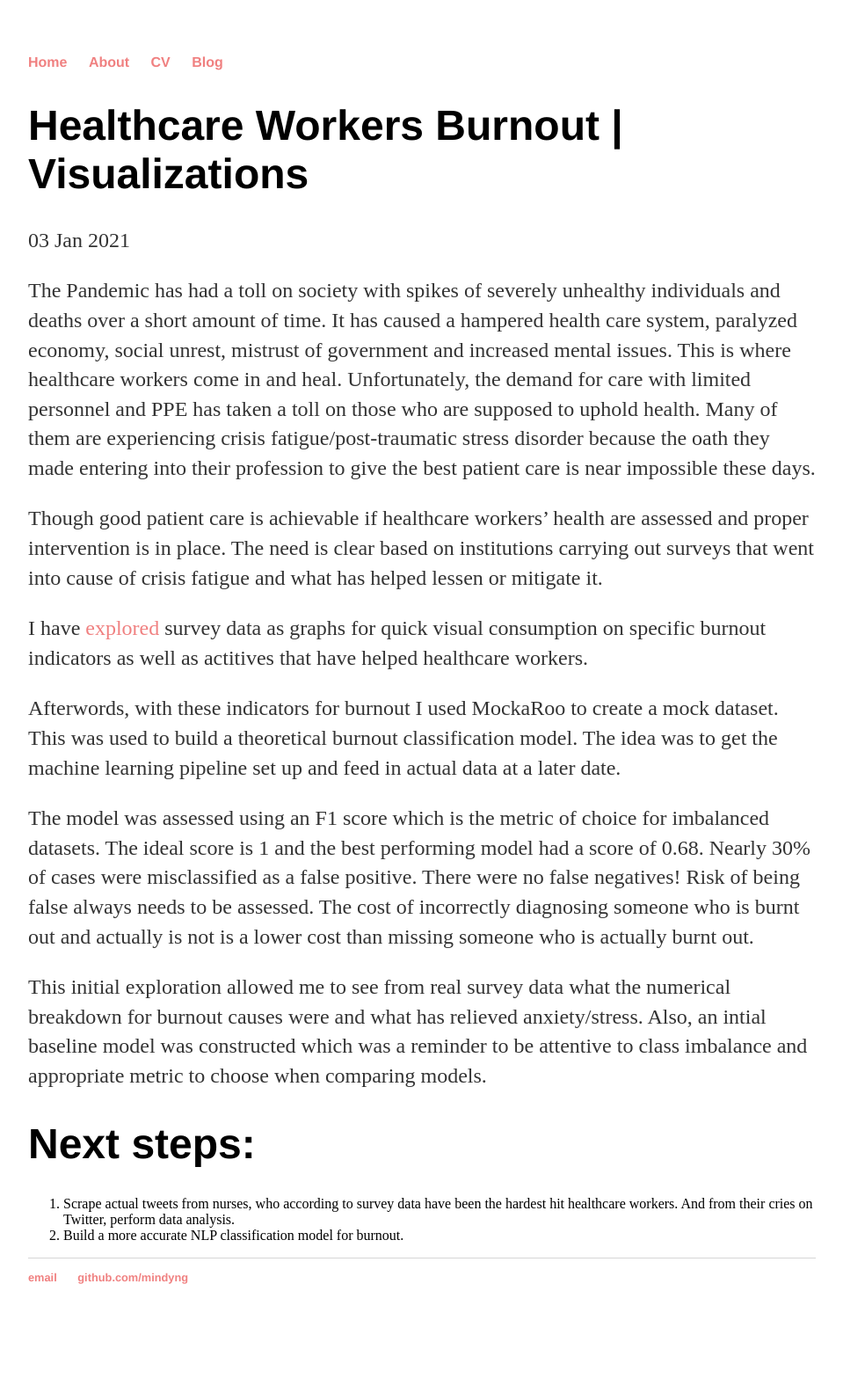
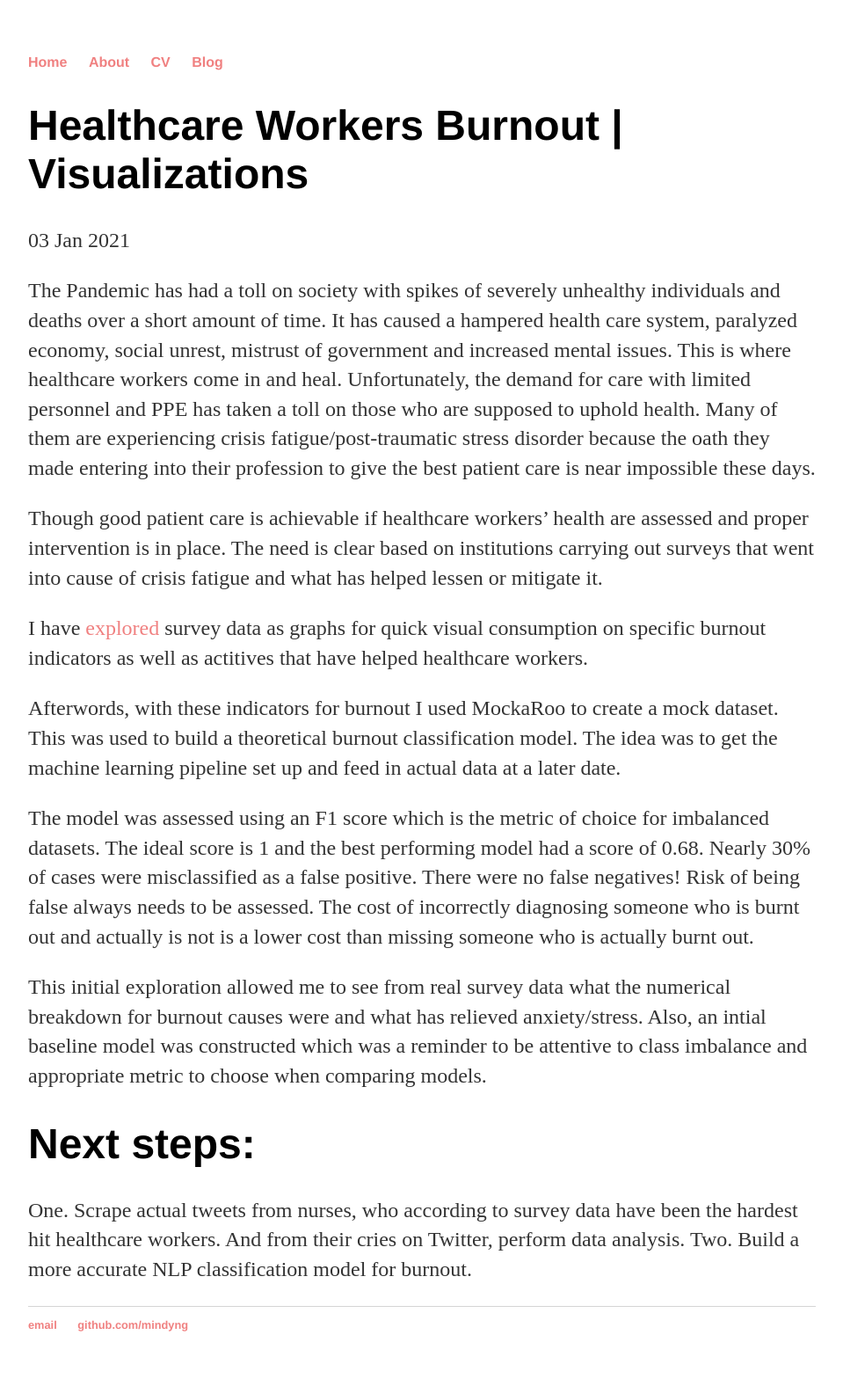
Before and after one commit to mindyng/mindyng.github.io, a Jekyll site: the page built from _posts/2021-01-03-Healthcare-workers-burnout-|-Visualizations.md, in a window 1280 px wide. Shown: the whole page at 88% size, without its empty margins (160-1119 px from the left). Built offline with Jekyll 4.4.1, drawn with Linux system fonts in a browser that asks for light colours; our own code applies the rules of GitHub Pages for plain Markdown files; before the commit the page ends 1522 px from its top, so only the background shows below that.

Commit message:
Update 2021-01-03-Healthcare-workers-burnout-|-Visualizations.md

```diff
--- a/_posts/2021-01-03-Healthcare-workers-burnout-|-Visualizations.md
+++ b/_posts/2021-01-03-Healthcare-workers-burnout-|-Visualizations.md
@@ -11,5 +11,5 @@
 This initial exploration allowed me to see from real survey data what the numerical breakdown for burnout causes were and what has relieved anxiety/stress. Also, an intial baseline model was constructed which was a reminder to be attentive to class imbalance and appropriate metric to choose when comparing models.
 
 # Next steps:
-1. Scrape actual tweets from nurses, who according to survey data have been the hardest hit healthcare workers. And from their cries on Twitter, perform data analysis.
-1. Build a more accurate NLP classification model for burnout.
+One. Scrape actual tweets from nurses, who according to survey data have been the hardest hit healthcare workers. And from their cries on Twitter, perform data analysis.
+Two. Build a more accurate NLP classification model for burnout.
```
